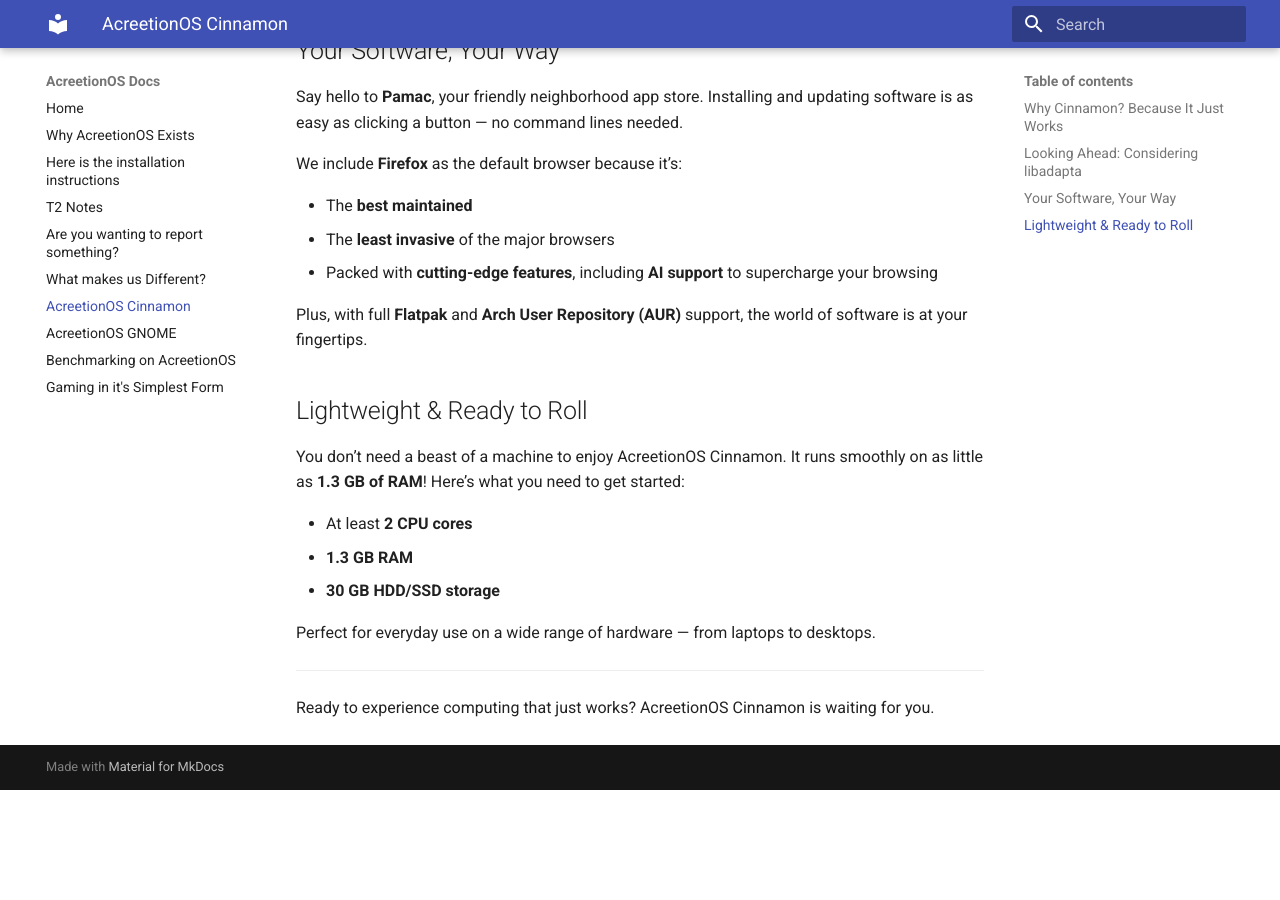
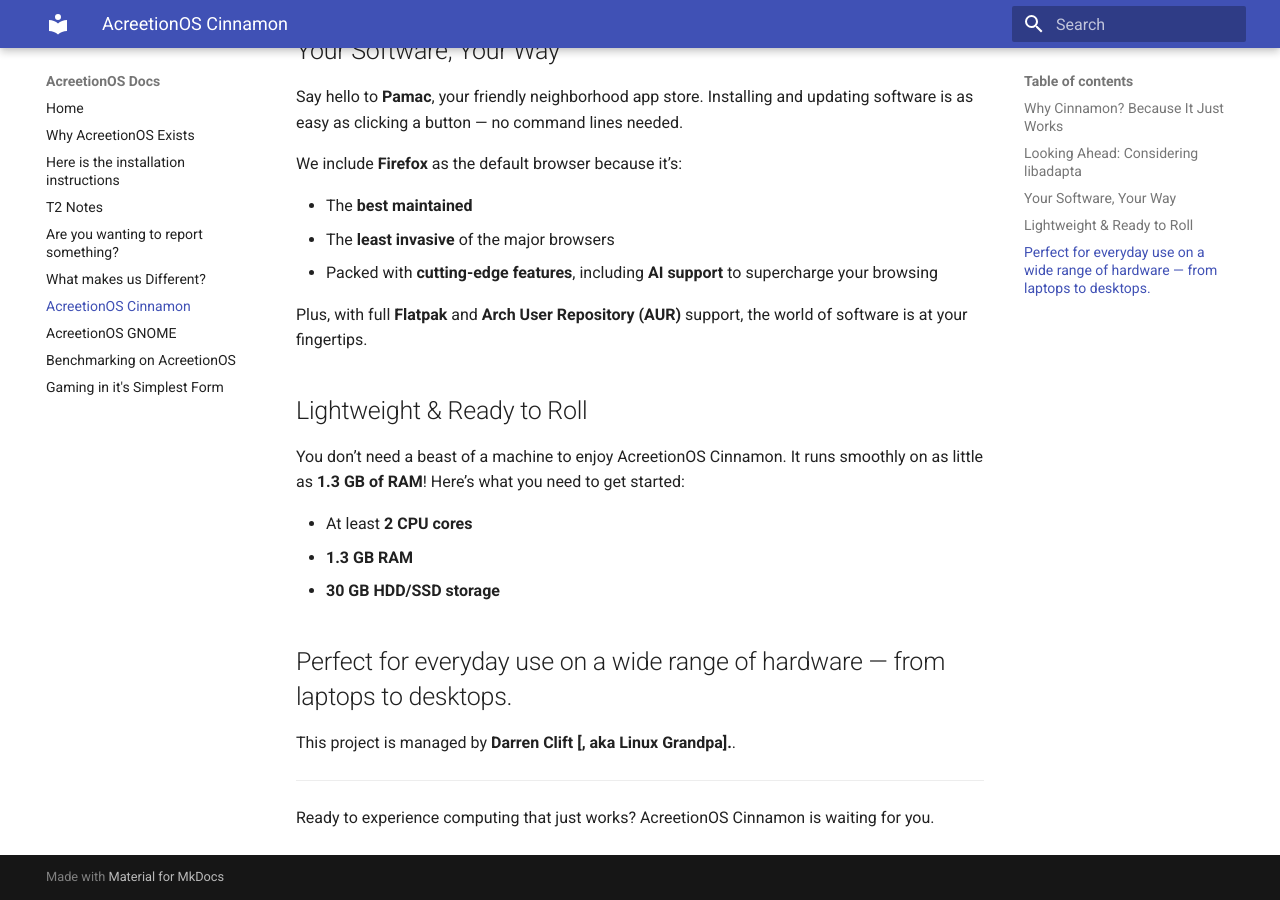
Before and after one commit to AcreetionOS-Linux/Wiki-Repository, an MkDocs documentation site: the page built from docs/AcreetionOS-Cinnamon.md, in a window 1280 px wide and 900 px high, scrolled down 666 px. Built offline with MkDocs 1.6.1 and Material for MkDocs 9.7.7, drawn with Linux system fonts in a browser that asks for light colours; before the commit the page ends 1456 px from its top, so only the background shows below that.

Commit message:
Added credidation

```diff
--- a/docs/AcreetionOS-Cinnamon.md
+++ b/docs/AcreetionOS-Cinnamon.md
@@ -33,6 +33,9 @@
 - **30 GB HDD/SSD storage**
 
 Perfect for everyday use on a wide range of hardware — from laptops to desktops.
+---
+This project is managed by **Darren Clift [, aka Linux Grandpa].**.
+
 
 ---
 
```
